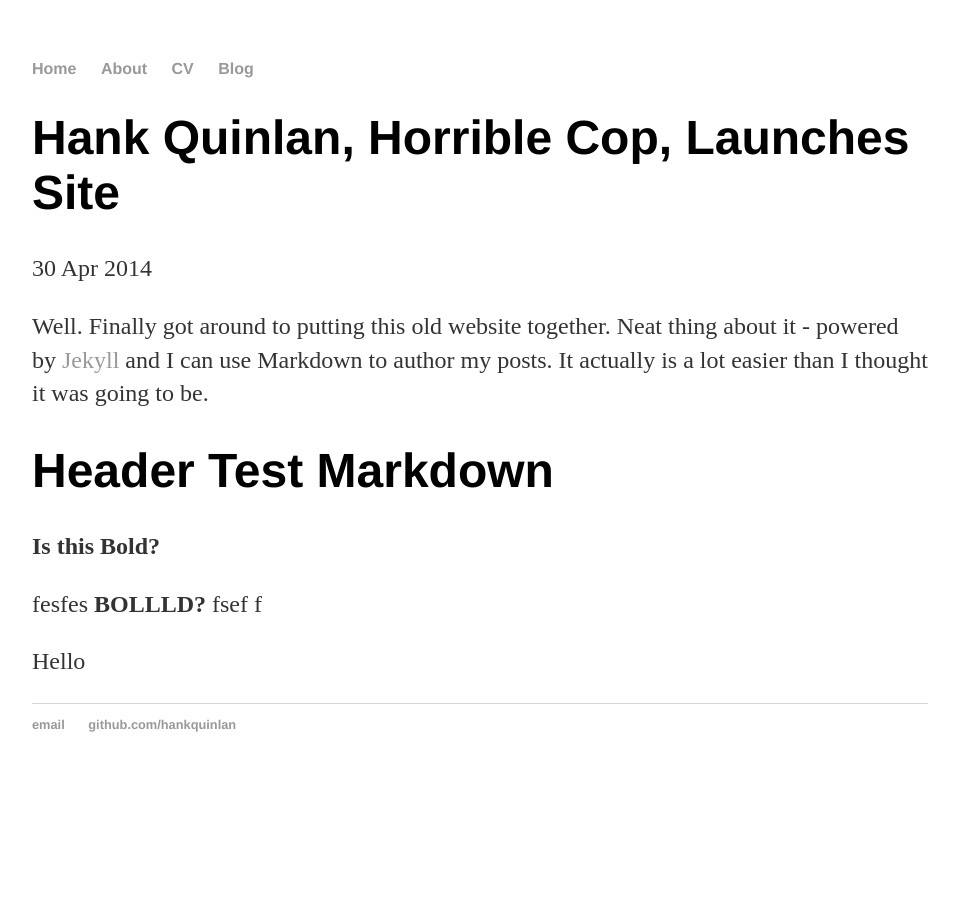
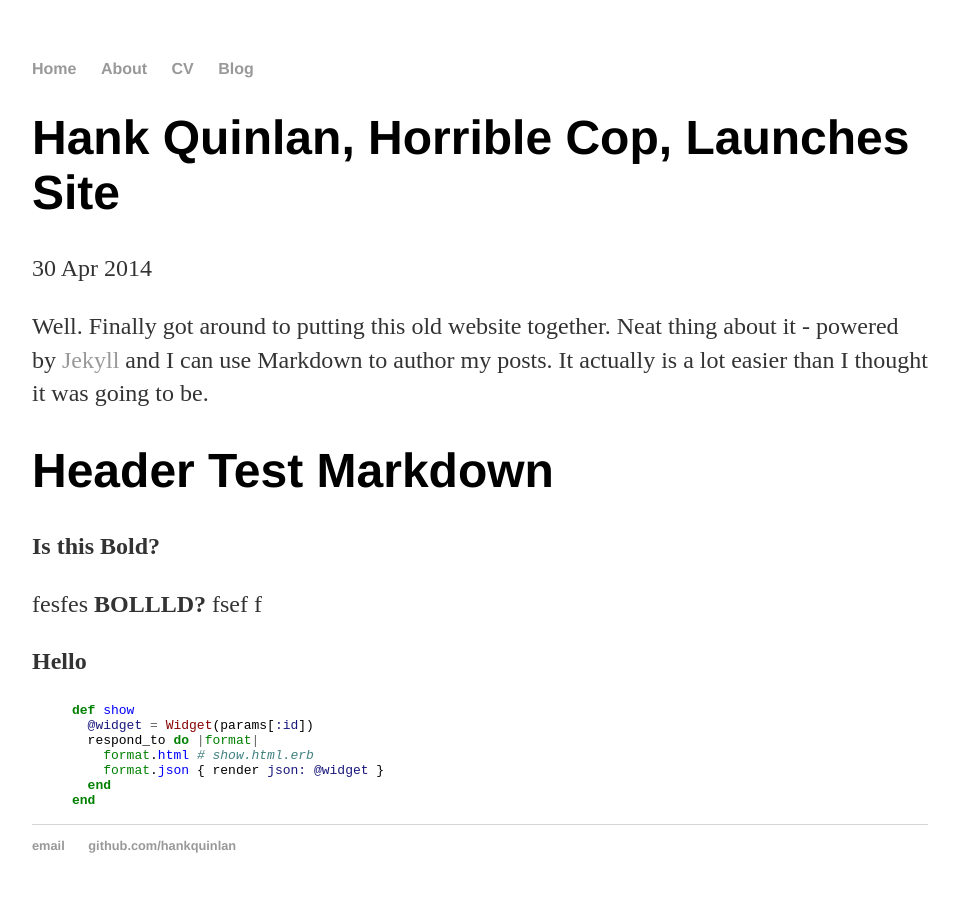
Before and after one commit to monesie/monesie.github.io, a Jekyll site: the page built from _posts/2015-10-11-my-first-blog-post.md, in a window 1280 px wide. Shown: the whole page, without its empty margins (160-1119 px from the left). Built offline with Jekyll 4.4.1, drawn with Linux system fonts in a browser that asks for light colours.

Commit message:
-MODIFIED Some Stuff -ADDED pygments.css for Syntax Highlighting

```diff
--- a/_config.yml
+++ b/_config.yml
@@ -1,3 +1,4 @@
 name: Hank Quinlan, Horrible Cop
 markdown: kramdown
 permalink: /blog/:year/:month/:day/:title
+highlighter: pygments
--- a/_layouts/default.html
+++ b/_layouts/default.html
@@ -4,6 +4,7 @@
 			<title>{{ page.title }}</title>
 			<!-- link to main stylesheet -->
 			<link rel="stylesheet" type="text/css" href="/css/main.css">
+			<link rel="stylesheet" type="text/css" href="/css/pygments.css">
 		</head>
 		<body>
 			<nav>
--- a/_posts/2015-10-11-my-first-blog-post.md
+++ b/_posts/2015-10-11-my-first-blog-post.md
@@ -15,4 +15,15 @@ f
 
 
 
-Hello
+__Hello__
+
+
+{% highlight ruby %}
+def show
+  @widget = Widget(params[:id])
+  respond_to do |format|
+    format.html # show.html.erb
+    format.json { render json: @widget }
+  end
+end
+{% endhighlight %}
--- /dev/null
+++ b/css/pygments.css
@@ -0,0 +1,62 @@
+.hll { background-color: #ffffcc }
+.c { color: #408080; font-style: italic } /* Comment */
+.err { border: 1px solid #FF0000 } /* Error */
+.k { color: #008000; font-weight: bold } /* Keyword */
+.o { color: #666666 } /* Operator */
+.cm { color: #408080; font-style: italic } /* Comment.Multiline */
+.cp { color: #BC7A00 } /* Comment.Preproc */
+.c1 { color: #408080; font-style: italic } /* Comment.Single */
+.cs { color: #408080; font-style: italic } /* Comment.Special */
+.gd { color: #A00000 } /* Generic.Deleted */
+.ge { font-style: italic } /* Generic.Emph */
+.gr { color: #FF0000 } /* Generic.Error */
+.gh { color: #000080; font-weight: bold } /* Generic.Heading */
+.gi { color: #00A000 } /* Generic.Inserted */
+.go { color: #888888 } /* Generic.Output */
+.gp { color: #000080; font-weight: bold } /* Generic.Prompt */
+.gs { font-weight: bold } /* Generic.Strong */
+.gu { color: #800080; font-weight: bold } /* Generic.Subheading */
+.gt { color: #0044DD } /* Generic.Traceback */
+.kc { color: #008000; font-weight: bold } /* Keyword.Constant */
+.kd { color: #008000; font-weight: bold } /* Keyword.Declaration */
+.kn { color: #008000; font-weight: bold } /* Keyword.Namespace */
+.kp { color: #008000 } /* Keyword.Pseudo */
+.kr { color: #008000; font-weight: bold } /* Keyword.Reserved */
+.kt { color: #B00040 } /* Keyword.Type */
+.m { color: #666666 } /* Literal.Number */
+.s { color: #BA2121 } /* Literal.String */
+.na { color: #7D9029 } /* Name.Attribute */
+.nb { color: #008000 } /* Name.Builtin */
+.nc { color: #0000FF; font-weight: bold } /* Name.Class */
+.no { color: #880000 } /* Name.Constant */
+.nd { color: #AA22FF } /* Name.Decorator */
+.ni { color: #999999; font-weight: bold } /* Name.Entity */
+.ne { color: #D2413A; font-weight: bold } /* Name.Exception */
+.nf { color: #0000FF } /* Name.Function */
+.nl { color: #A0A000 } /* Name.Label */
+.nn { color: #0000FF; font-weight: bold } /* Name.Namespace */
+.nt { color: #008000; font-weight: bold } /* Name.Tag */
+.nv { color: #19177C } /* Name.Variable */
+.ow { color: #AA22FF; font-weight: bold } /* Operator.Word */
+.w { color: #bbbbbb } /* Text.Whitespace */
+.mb { color: #666666 } /* Literal.Number.Bin */
+.mf { color: #666666 } /* Literal.Number.Float */
+.mh { color: #666666 } /* Literal.Number.Hex */
+.mi { color: #666666 } /* Literal.Number.Integer */
+.mo { color: #666666 } /* Literal.Number.Oct */
+.sb { color: #BA2121 } /* Literal.String.Backtick */
+.sc { color: #BA2121 } /* Literal.String.Char */
+.sd { color: #BA2121; font-style: italic } /* Literal.String.Doc */
+.s2 { color: #BA2121 } /* Literal.String.Double */
+.se { color: #BB6622; font-weight: bold } /* Literal.String.Escape */
+.sh { color: #BA2121 } /* Literal.String.Heredoc */
+.si { color: #BB6688; font-weight: bold } /* Literal.String.Interpol */
+.sx { color: #008000 } /* Literal.String.Other */
+.sr { color: #BB6688 } /* Literal.String.Regex */
+.s1 { color: #BA2121 } /* Literal.String.Single */
+.ss { color: #19177C } /* Literal.String.Symbol */
+.bp { color: #008000 } /* Name.Builtin.Pseudo */
+.vc { color: #19177C } /* Name.Variable.Class */
+.vg { color: #19177C } /* Name.Variable.Global */
+.vi { color: #19177C } /* Name.Variable.Instance */
+.il { color: #666666 } /* Literal.Number.Integer.Long */
```
